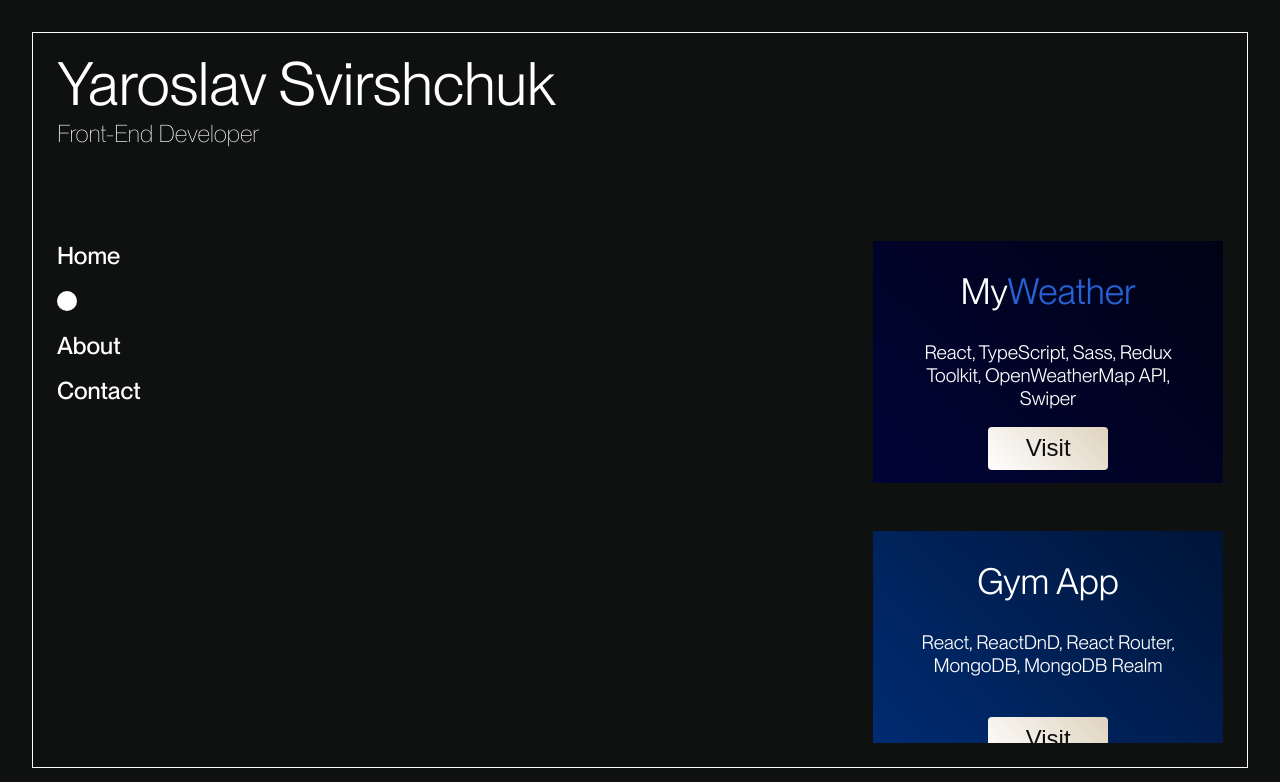
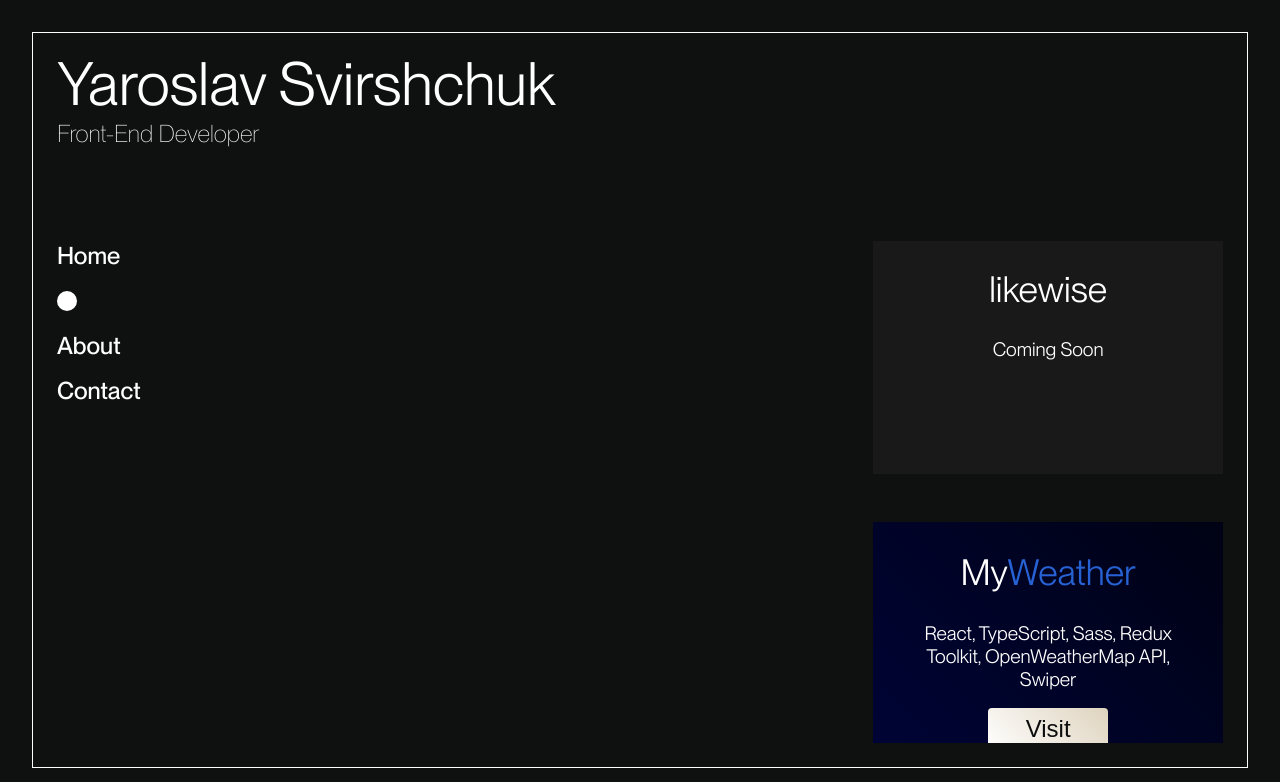
Before and after one commit to aw1xess/Portfolio, a React (Vite) app: page /projects in a window 1280 px wide. Shown: the top 782 px of the page. Built offline with nearby package versions, Linux system fonts and the light colour scheme.

Commit message:
Added upcoming project

```diff
--- a/src/components/Project.tsx
+++ b/src/components/Project.tsx
@@ -1,6 +1,7 @@
 import styled from "styled-components";
 
 type ProjectInfo = {
+    likewise: string;
     MyWeather: string;
     "Gym App": string;
     "To-Do List": string;
@@ -9,6 +10,7 @@ type ProjectInfo = {
 };
 
 const projectInfo: ProjectInfo = {
+    likewise: "Coming Soon",
     MyWeather:
         "React, TypeScript, Sass, Redux Toolkit, OpenWeatherMap API, Swiper",
     "Gym App": "React, ReactDnD, React Router, MongoDB, MongoDB Realm",
@@ -116,7 +118,7 @@ const Project = ({
 }: {
     name: string;
     bg_color: string;
-    link: string;
+    link?: string;
     color?: string;
 }) => {
     return (
@@ -136,12 +138,14 @@ const Project = ({
                         Visit
                     </a>
                 </VisitButton>
-            ) : (
+            ) : link ? (
                 <VisitButton>
                     <a href={link} target="_blank">
                         Visit
                     </a>
                 </VisitButton>
+            ) : (
+                <></>
             )}
         </Item>
     );
--- a/src/pages/Projects.tsx
+++ b/src/pages/Projects.tsx
@@ -43,6 +43,7 @@ const Container = styled.div`
 const Projects = () => {
     return (
         <Container>
+            <Project name="likewise" bg_color="#191919" />
             <Project
                 name="MyWeather"
                 bg_color="linear-gradient(45deg,#000436,#000214)"
```
Lines whose indentation alone changed are shown as unchanged.
